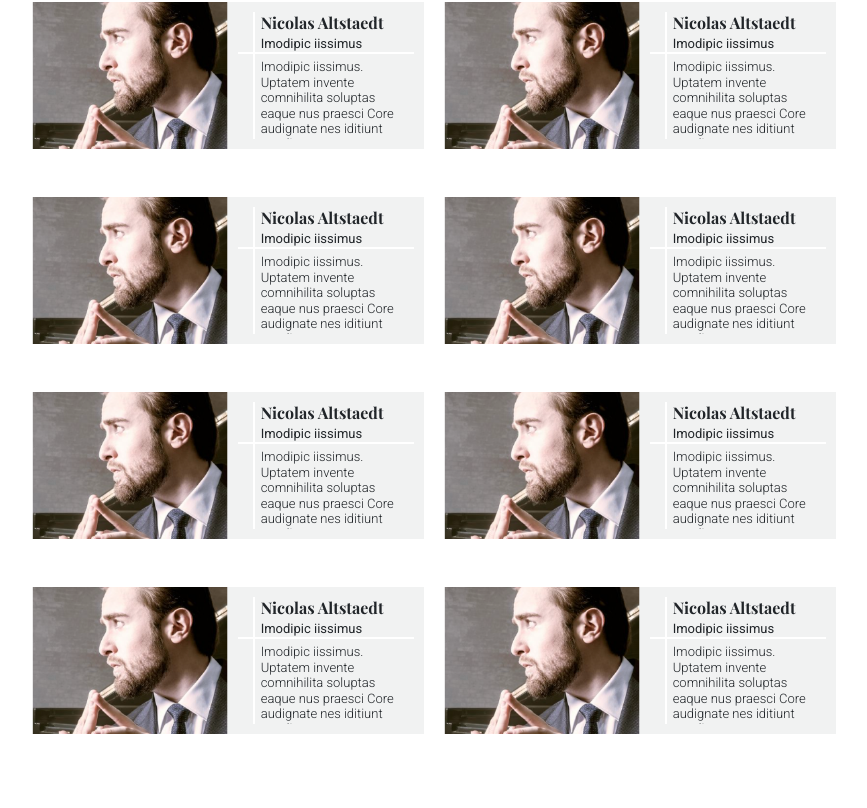
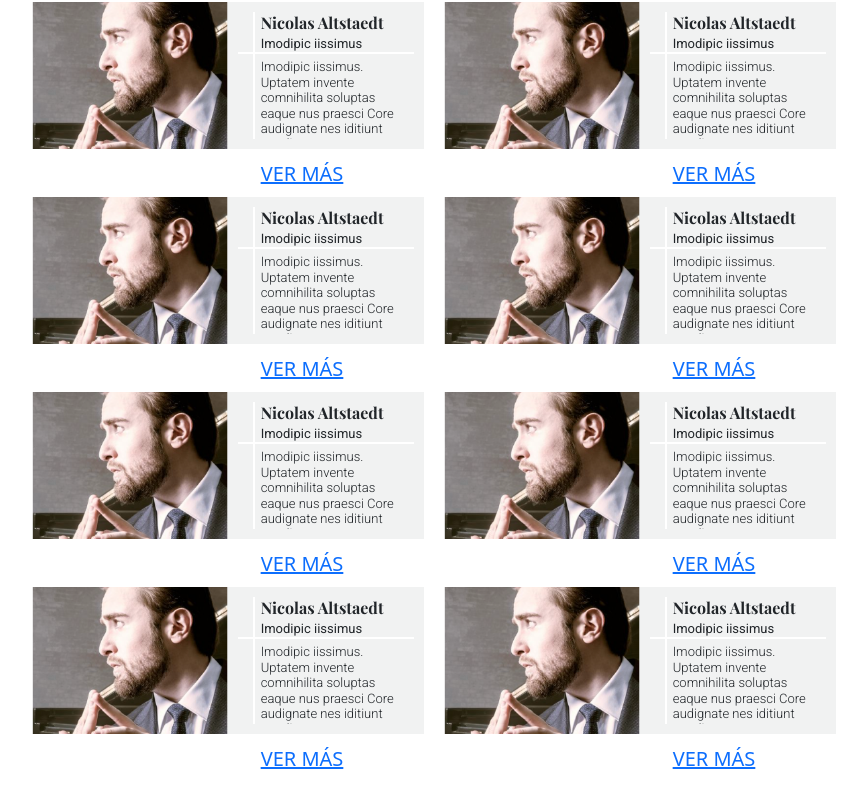
Before and after one commit to jomarz/tempo-front, a Vue app: page / in a window 1280 px wide. Shown: the part 2813-3621 px from the top of the page, without its empty margins (58-925 px from the left). Built offline with nearby package versions, Linux system fonts and the light colour scheme.

Commit message:
Add VER MAS link

```diff
--- a/src/components/ArticleSmallBox.vue
+++ b/src/components/ArticleSmallBox.vue
@@ -17,6 +17,7 @@
                         <div class="box-info-left col-1 box-day"></div>
                         <div class="box-info-right col-11 box-content">
                             <p class="box-text">{{ boxContent.text }}</p>
+                            <a class="more-link" href="#">VER MÁS</a>
                         </div>
                     </div>
                 </div>
```
